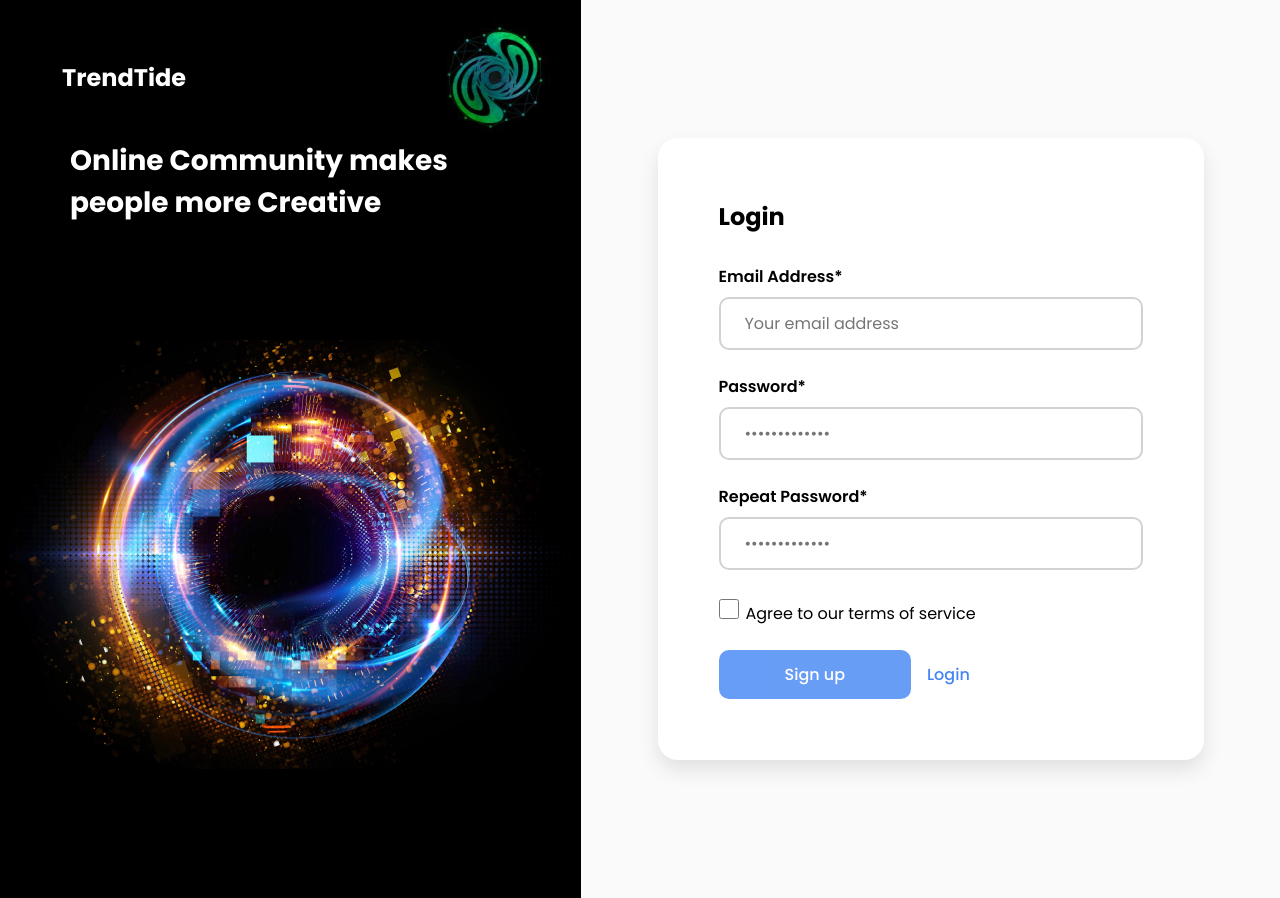
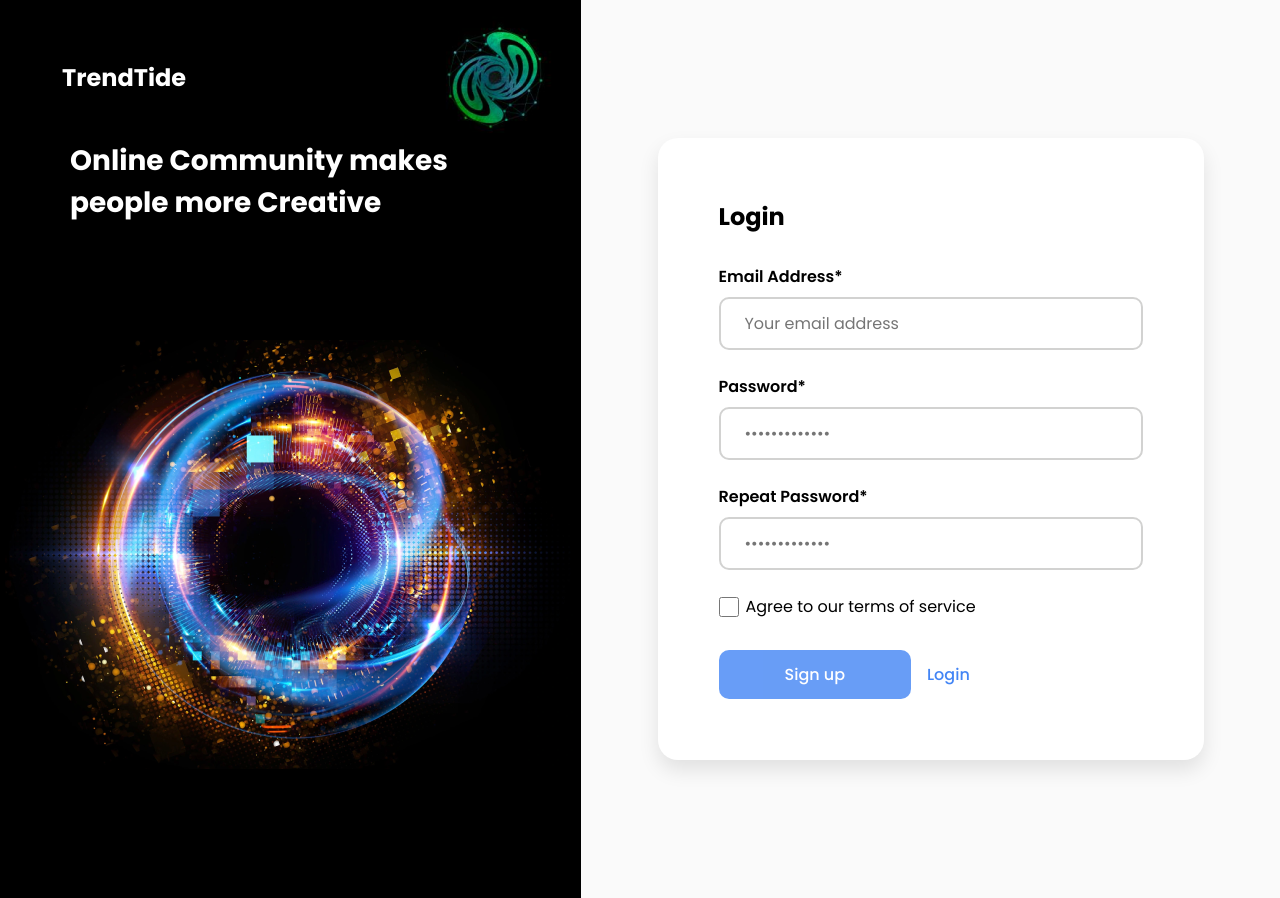
Before and after one commit to ashifthekkupuram/TrendTide, a React (Vite) app in the folder client/: page /sign-up in a window 1280 px wide. Built offline with nearby package versions, Linux system fonts and the light colour scheme.

Commit message:
register design fixed

```diff
--- a/client/src/App.css
+++ b/client/src/App.css
@@ -110,18 +110,23 @@
     color: #2b76f8;
 }
 
+.auth-form .form form div{
+    display: flex;
+    align-items: center;
+}
+
 .auth-form .form form div input{
     height: 20px;
     width: 20px;
     margin: 0px;
     padding: 0px;
-    margin-top: 5px;
     margin-bottom: 30.5px;
 }
 
 .auth-form .form form div small{
     font-size: 16px;
     margin-left: 7px;
+    margin-bottom: 30.5px;
 }
 
 .auth-form .form form div button{
--- a/client/src/pages/Login/Login.jsx
+++ b/client/src/pages/Login/Login.jsx
@@ -41,9 +41,9 @@ const Login = () => {
           <h1>Login</h1>
           <form onSubmit={onSubmit}>
             <label htmlFor="email">Email*</label>
-            <input value={form.email} type="email" name="email" id="email" onChange={onChange} placeholder='Your email address' />
+            <input value={form.email} type="email" name="email" id="email" onChange={onChange} autoComplete={false} placeholder='Your email address' />
             <label htmlFor="password">Password*</label>
-            <input value={form.password} type="password" name="password" id="password" onChange={onChange} placeholder='•••••••••••••' />
+            <input value={form.password} type="password" name="password" id="password" onChange={onChange} autoComplete={false} placeholder='•••••••••••••' />
             <a className='forgot' href='#'>Forgot your password?</a>
             <div>
               <button disabled={!form.email || !form.password}>Log in</button>
--- a/client/src/pages/SignUp/SignUp.jsx
+++ b/client/src/pages/SignUp/SignUp.jsx
@@ -45,11 +45,11 @@ const SignUp = () => {
           <h1>Login</h1>
           <form onSubmit={onSubmit}>
             <label htmlFor="email">Email Address*</label>
-            <input value={form.email} type="email" name="email" id="email" onChange={onChange} placeholder='Your email address' />
+            <input value={form.email} type="email" name="email" id="email" onChange={onChange} autoComplete={false} placeholder='Your email address' />
             <label htmlFor="password1">Password*</label>
-            <input value={form.password1} type="password" name="password1" id="password1" onChange={onChange} placeholder='•••••••••••••' />
+            <input value={form.password1} type="password" name="password1" id="password1" onChange={onChange} autoComplete={false} placeholder='•••••••••••••' />
             <label htmlFor="password2">Repeat Password*</label>
-            <input value={form.password2} type="password" name="password2" id="password2" onChange={onChange} placeholder='•••••••••••••' />
+            <input value={form.password2} type="password" name="password2" id="password2" onChange={onChange} autoComplete={false} placeholder='•••••••••••••' />
             <div>
               <input value={terms} onChange={(e) => setTerms(prev => !prev)} type="checkbox" />
               <small>Agree to our terms of service</small>
```
